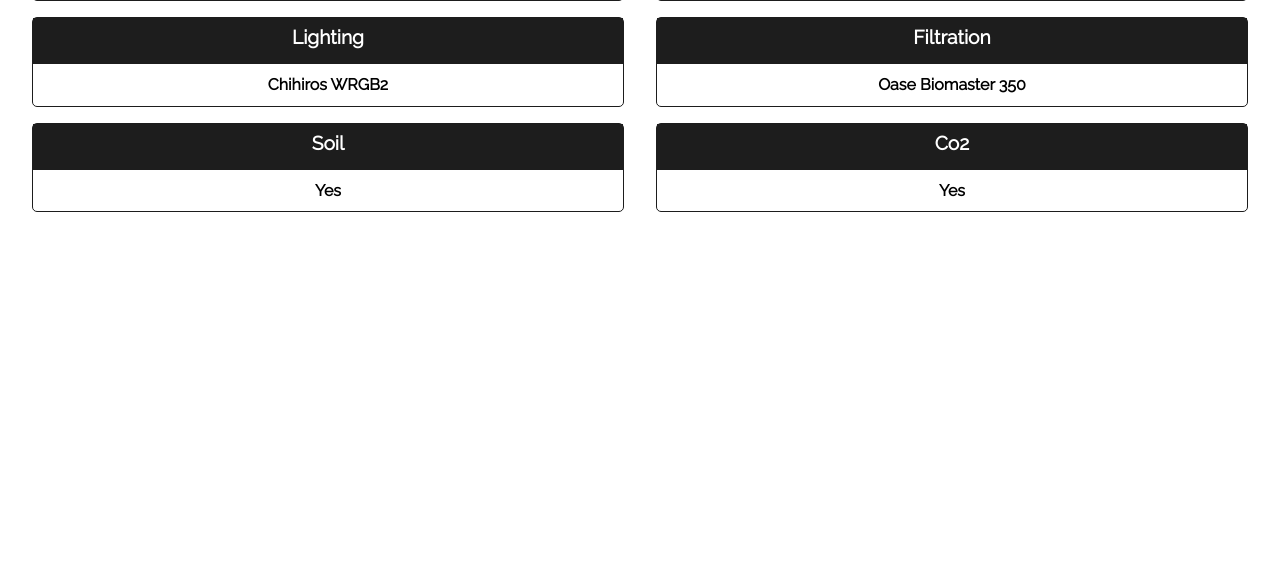
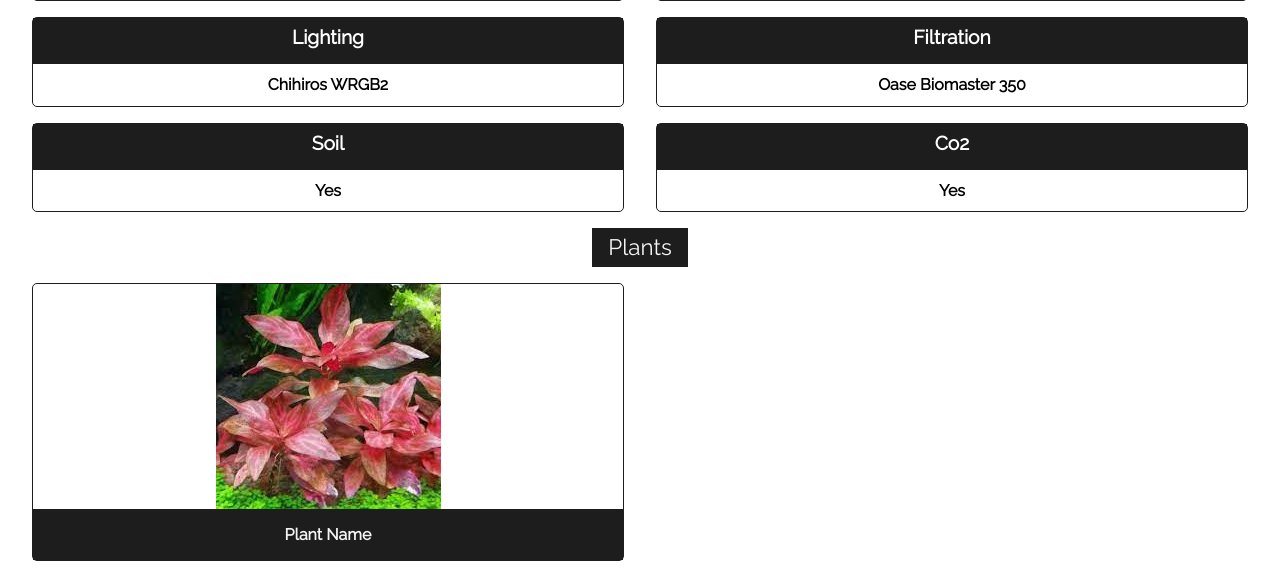
Before and after one commit to k1tig/aq4, a Django app: template dev/templates/components.html in a window 1280 px wide, after a click on "Info". Shown: the part 765-1342 px from the top of the page. Before the commit the page ends 977 px from the top, so only its background shows below. Run offline with Django 5.2, Linux system fonts and the light colour scheme; the template is opened without the code that fills it, so the values that code supplies are empty.

Commit message:
scape info plants

```diff
--- a/dev/templates/components.html
+++ b/dev/templates/components.html
@@ -54,6 +54,7 @@
             </div>
 
             <div id="ScapeInfo" class="scape_tab" style="display: none;">
+
                 <div id="equipment">
                     <div class="box_border">
                         <div class="box_title"> <h4>Size</h4></div>
@@ -80,6 +81,14 @@
                         <div class="box_item"> <p>Yes</p></div>
                     </div>
                 </div>
+
+                <div class="info_title"><h3>Plants</h3></div>
+                <div id="plants">
+                    <div class="plant_item">
+                        <div class="plant_img"><img src="/dev/media/arr.jpg" alt=""></div>
+                        <div class="plant_title"><h4>Plant Name</h4></div>
+                    </div>
+                </div>
             </div>
 
             <div id="ScapeGallery" class="scape_tab" style="display: none;">
@@ -97,6 +106,6 @@
           }
           document.getElementById(tabName).style.display = "block";
         }
-        </script>
+    </script>
 </body>
 </html>
--- a/dev/templates/style_components.css
+++ b/dev/templates/style_components.css
@@ -143,6 +143,8 @@
     margin: .3rem .2rem;
 }
 /* Start of scape info */
+
+/* scape_equipment */
 #equipment{
     align-content: center;
     display:grid;
@@ -165,6 +167,49 @@
 .box_item{
     font-weight: bold;
     display: flex;
+    flex-wrap: wrap;
     justify-content: center;
     padding: .7rem 0;
 }
+
+/* scape_plants */
+
+.info_title{
+    display: flex;
+    justify-content: center;
+    padding: 1rem 0;
+}
+.info_title h3{
+    color: whitesmoke;
+    background-color: rgb(29,29,29);
+    font-size: 1.4rem;
+
+}
+
+#plants{
+    display: grid;
+    grid-template-columns: 1fr 1fr;
+    grid-gap: 1rem 2rem;
+    align-content: center;
+}
+
+.plant_item{
+    border-radius: 5px;
+    border: solid 1px rgb(29,29,29)
+}
+
+.plant_item div{
+    display: flex;
+    justify-content: center;
+}
+
+
+.plant_img img{
+    max-width: 100%;
+    height: auto;
+}
+.plant_title{
+    background-color: rgb(29,29,29);
+    color: whitesmoke;
+    padding: 1rem 0;
+}
```
Also changed, not shown: dev/media/arr.jpg (added).
